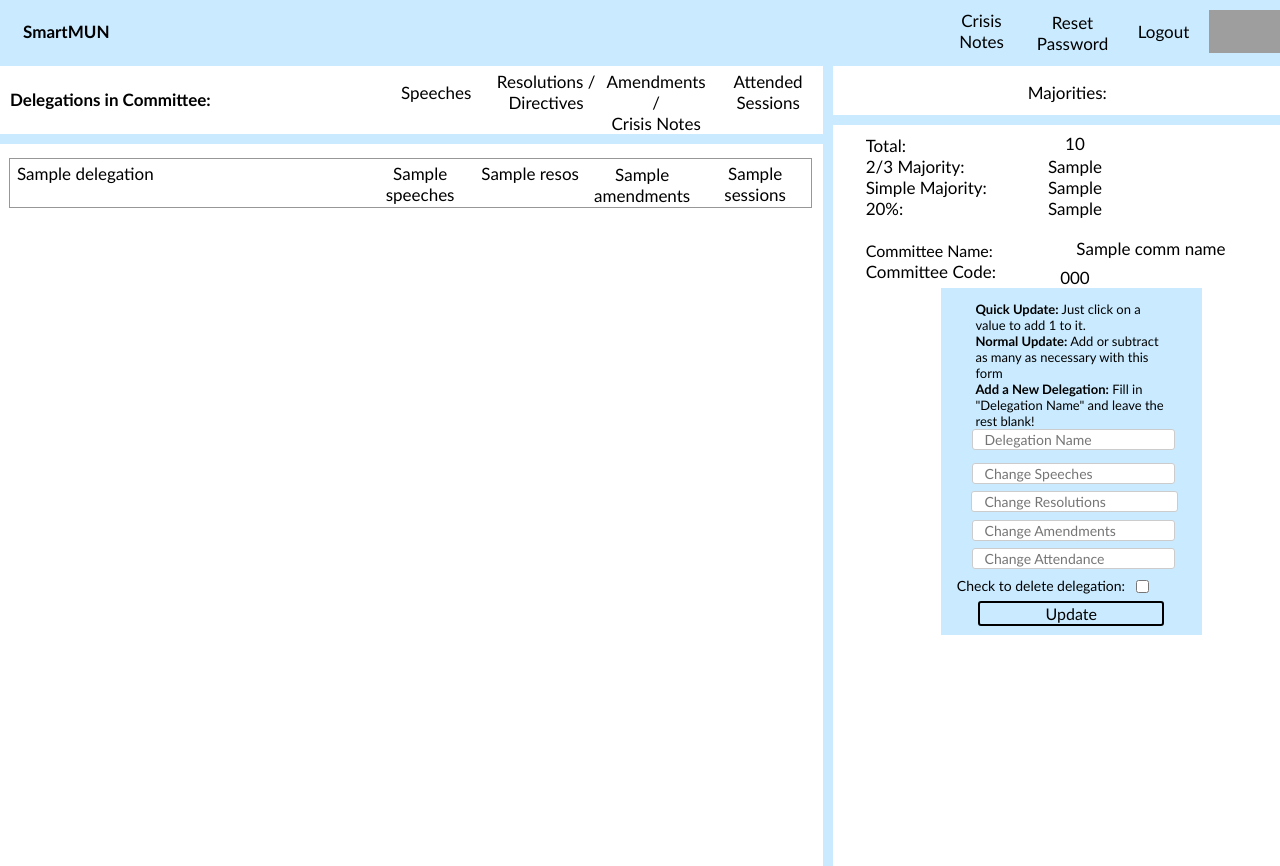
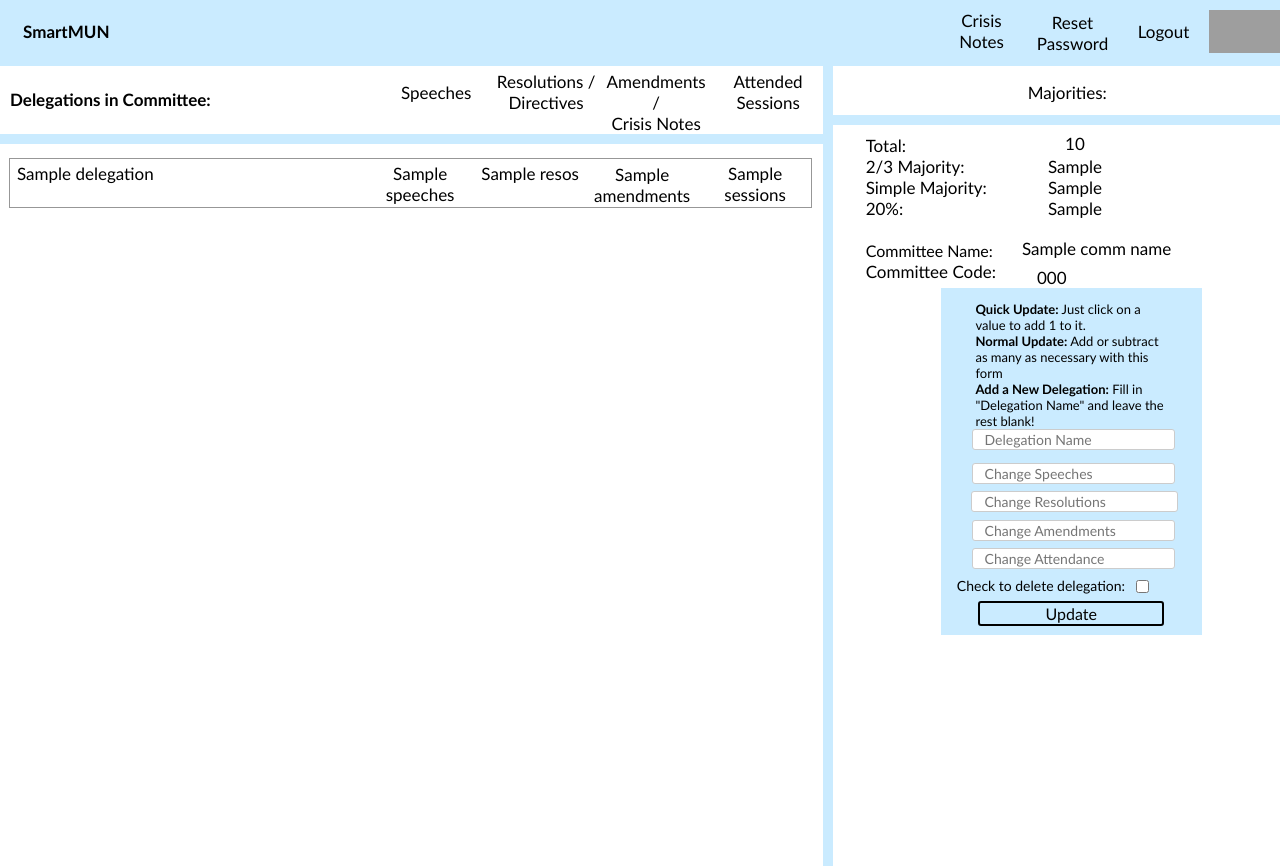
Before and after one commit to PedroFarias/SmartMUN, a Flask app: template templates/manager.html in a window 1280 px wide. Run offline with Flask 2, Linux system fonts and the light colour scheme; the template is opened without the code that fills it: most values are stand-ins (such as "Sample title", 1, 10 or a date in 2020); some libraries are stand-ins or nearby versions; grey boxes are pictures that could not be loaded.

Commit message:
left aligned committee name and code in manager.html

```diff
--- a/templates/manager.html
+++ b/templates/manager.html
@@ -701,7 +701,7 @@
       font-weight: normal;
       font-style: normal;
       text-decoration: none;
-      text-align: center;
+      text-align: left;
       word-wrap: break-word;
       min-height: 21px;
     }
@@ -725,7 +725,7 @@
       font-weight: normal;
       font-style: normal;
       text-decoration: none;
-      text-align: center;
+      text-align: left;
       word-wrap: break-word;
       min-height: 21px;
     }
```
